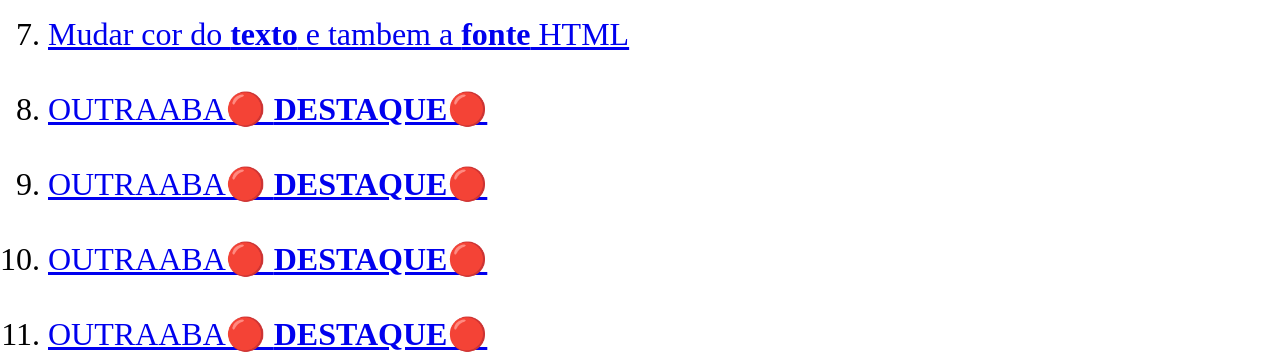
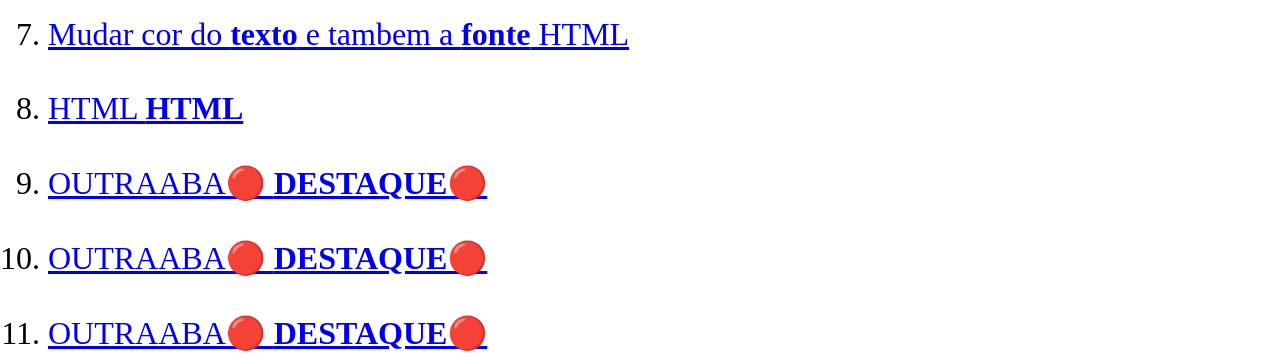
Before and after one commit to santos246/SOBRE-HTML, a plain HTML site: page index.html in a window 1280 px wide. Shown: the part 734-1097 px from the top of the page. Drawn offline with Linux system fonts and the light colour scheme.

Commit message:
Update index.html

```diff
--- a/index.html
+++ b/index.html
@@ -121,11 +121,11 @@ Mudar cor do <b>texto</b> e tambem a <b>fonte</b> HTML
 </a></li>
 <!----------------------------------------------------------------------------------------------------------->
 &emsp;<li><a href="
-LINK🔴
+index - 2.html
 " target="_blank">
-OUTRAABA🔴
+HTML
 <b>
-DESTAQUE🔴
+HTML
 </b></a></li>
 <!----------------------------------------------------------------------------------------------------------->
 &emsp;<li><a href="
```
